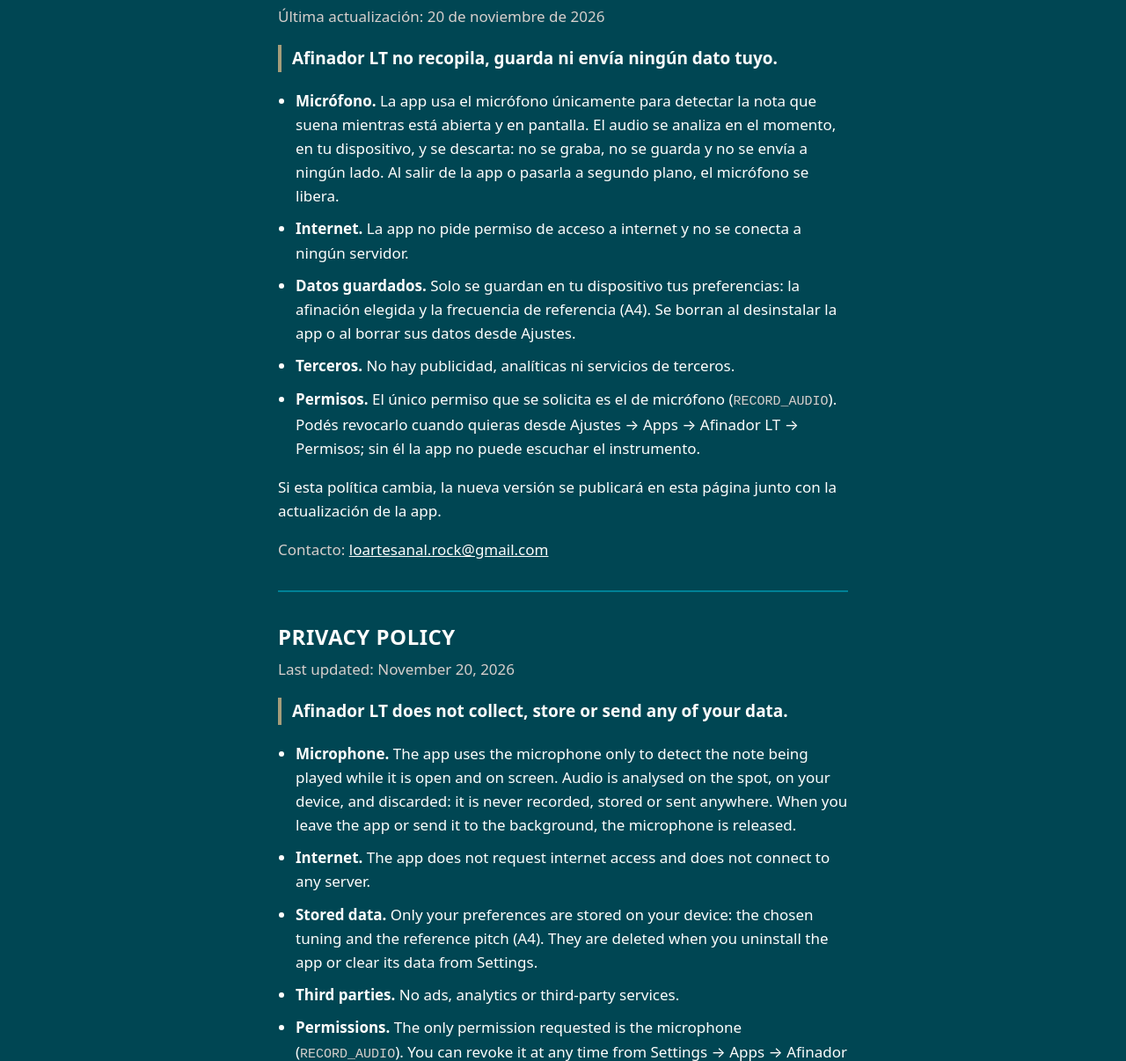
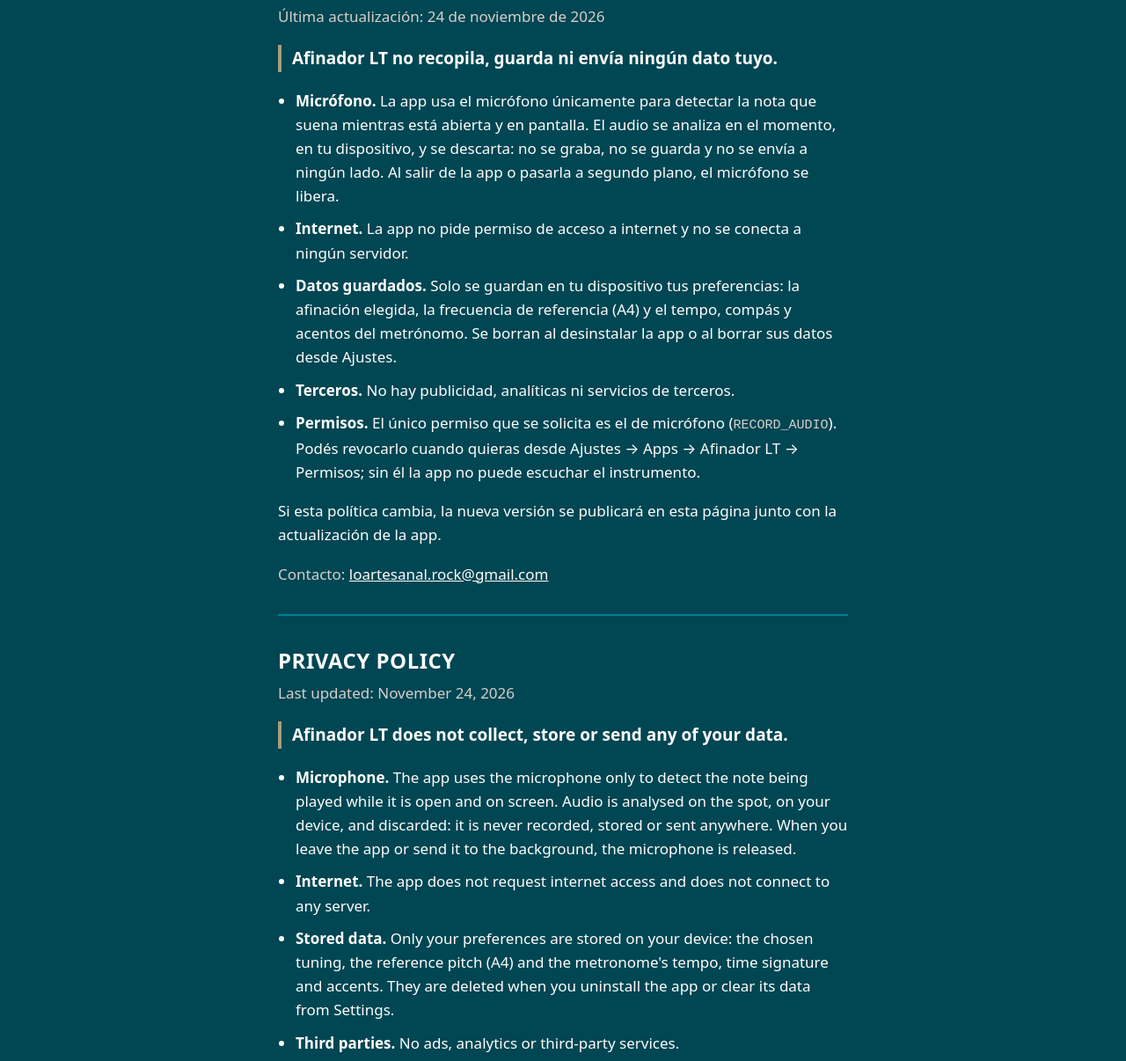
Before and after one commit to fedev84/afinador-lt-privacidad, a plain HTML site: page index.html in a window 1280 px wide. Shown: the part 227-1433 px from the top of the page at 88% size. Drawn offline with Linux system fonts and the light colour scheme.

Commit message:
Política de privacidad de Afinador LT

```diff
--- a/index.html
+++ b/index.html
@@ -85,12 +85,12 @@
 
 <section id="es" lang="es">
   <h2>Política de privacidad</h2>
-  <p class="date">Última actualización: 20 de noviembre de 2026</p>
+  <p class="date">Última actualización: 24 de noviembre de 2026</p>
   <p class="lead">Afinador LT no recopila, guarda ni envía ningún dato tuyo.</p>
   <ul>
     <li><strong>Micrófono.</strong> La app usa el micrófono únicamente para detectar la nota que suena mientras está abierta y en pantalla. El audio se analiza en el momento, en tu dispositivo, y se descarta: no se graba, no se guarda y no se envía a ningún lado. Al salir de la app o pasarla a segundo plano, el micrófono se libera.</li>
     <li><strong>Internet.</strong> La app no pide permiso de acceso a internet y no se conecta a ningún servidor.</li>
-    <li><strong>Datos guardados.</strong> Solo se guardan en tu dispositivo tus preferencias: la afinación elegida y la frecuencia de referencia (A4). Se borran al desinstalar la app o al borrar sus datos desde Ajustes.</li>
+    <li><strong>Datos guardados.</strong> Solo se guardan en tu dispositivo tus preferencias: la afinación elegida, la frecuencia de referencia (A4) y el tempo, compás y acentos del metrónomo. Se borran al desinstalar la app o al borrar sus datos desde Ajustes.</li>
     <li><strong>Terceros.</strong> No hay publicidad, analíticas ni servicios de terceros.</li>
     <li><strong>Permisos.</strong> El único permiso que se solicita es el de micrófono (<code>RECORD_AUDIO</code>). Podés revocarlo cuando quieras desde Ajustes → Apps → Afinador LT → Permisos; sin él la app no puede escuchar el instrumento.</li>
   </ul>
@@ -100,12 +100,12 @@
 
 <section id="en" lang="en">
   <h2>Privacy policy</h2>
-  <p class="date">Last updated: November 20, 2026</p>
+  <p class="date">Last updated: November 24, 2026</p>
   <p class="lead">Afinador LT does not collect, store or send any of your data.</p>
   <ul>
     <li><strong>Microphone.</strong> The app uses the microphone only to detect the note being played while it is open and on screen. Audio is analysed on the spot, on your device, and discarded: it is never recorded, stored or sent anywhere. When you leave the app or send it to the background, the microphone is released.</li>
     <li><strong>Internet.</strong> The app does not request internet access and does not connect to any server.</li>
-    <li><strong>Stored data.</strong> Only your preferences are stored on your device: the chosen tuning and the reference pitch (A4). They are deleted when you uninstall the app or clear its data from Settings.</li>
+    <li><strong>Stored data.</strong> Only your preferences are stored on your device: the chosen tuning, the reference pitch (A4) and the metronome's tempo, time signature and accents. They are deleted when you uninstall the app or clear its data from Settings.</li>
     <li><strong>Third parties.</strong> No ads, analytics or third-party services.</li>
     <li><strong>Permissions.</strong> The only permission requested is the microphone (<code>RECORD_AUDIO</code>). You can revoke it at any time from Settings → Apps → Afinador LT → Permissions; without it the app cannot hear your instrument.</li>
   </ul>
```
